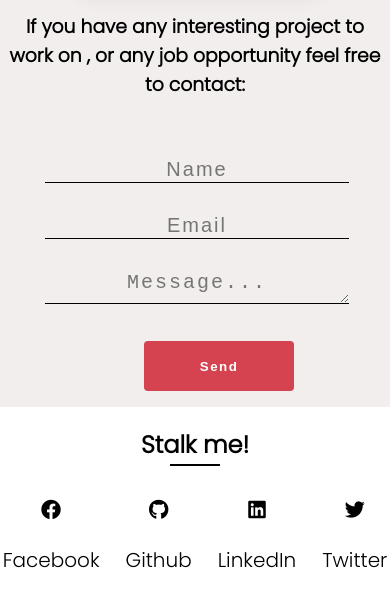
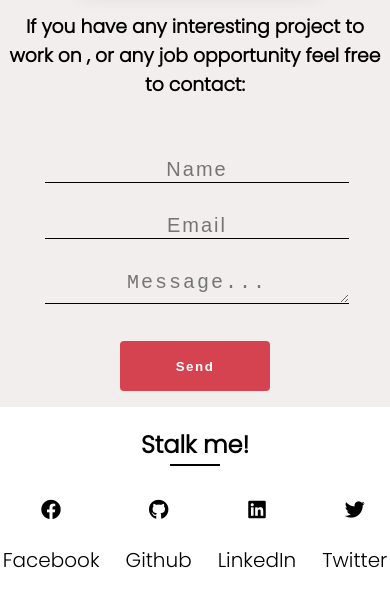
Before and after one commit to Parimalisgreat/Parimalisgreat.github.io, a plain HTML site: page index.html in a window 390 px wide. Shown: the part 7057-7663 px from the top of the page. Drawn offline with nearby package versions, Linux system fonts and the light colour scheme.

Commit message:
Update styles.css
Contact form button aligned center responsive

```diff
--- a/styles.css
+++ b/styles.css
@@ -597,7 +597,8 @@ textarea {
     }
 
     .contact-form form button {
-        margin-left: 42%;
+        margin-left: 50%;
+        transform: translateX(-50%);
     }
 
 
@@ -625,7 +626,8 @@ textarea {
     }
 
     .contact-form form button {
-        margin-left: 40%;
+        margin-left: 50%;
+        transform: translateX(-50%);
     }
 
     #skills main {
@@ -688,7 +690,8 @@ textarea {
     }
 
     .contact-form form button {
-        margin-left: 33%;
+        margin-left: 50%;
+        transform: translateX(-50%);
     }
 
 
@@ -735,7 +738,8 @@ textarea {
     }
 
     .contact-form form button {
-        margin-left: 20%;
+        margin-left: 50%;
+        transform: translateX(-50%);
     }
 
     #footer li {
@@ -748,6 +752,7 @@ textarea {
         padding-top: 10px;
     }
 
+
 }
 
 .nav-active-slide {
```
